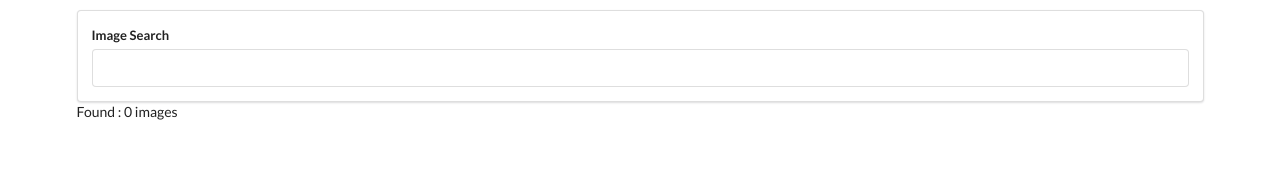
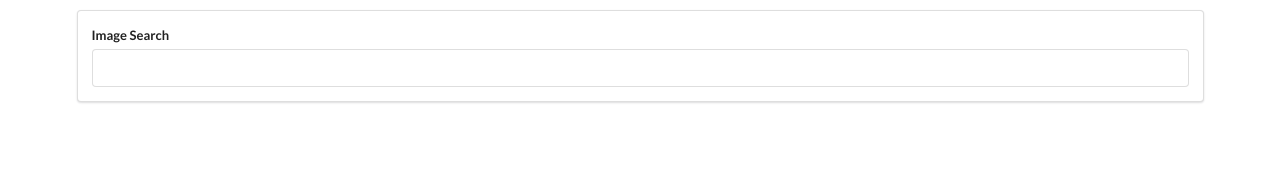
Before and after one commit to varunraj/pics, a React (Create React App) app: page / in a window 1280 px wide. Shown: the top 172 px of the page. Built offline with nearby package versions, Linux system fonts and the light colour scheme.

Commit message:
updated all components

```diff
--- a/src/components/App.js
+++ b/src/components/App.js
@@ -1,14 +1,14 @@
 import React from 'react';
 import unsplash from '../api/unsplash';
-import SearchBar from './SearchBar'
-
+import SearchBar from './SearchBar';
+import ImageList from './ImageList';
 
 class App extends React.Component {
 
     state = { images:[] }
 
     onSearchSubmit = async (term) => {
-        response = await unsplash.get('/search/photos',
+        const response = await unsplash.get('/search/photos',
                     {
                         params: { query:term }
                     });
@@ -21,7 +21,7 @@
         return (
             <div className= " ui container" style={{marginTop:'10px'}}>
                 <SearchBar onSubmit={this.onSearchSubmit} />
-                 Found : {this.state.images.length} images
+                 <ImageList images= {this.state.images} />
              </div>
         )
     };
--- /dev/null
+++ b/src/components/ImageList.js
@@ -0,0 +1,13 @@
+import React from 'react';
+
+const ImageList = (props) =>{
+
+    const images = props.images.map((image)=> {
+        return <img alt={image.description} key= {image.id} src={image.urls.regular} />
+    })
+    return (
+        <div> {images} </div>
+    )
+}
+
+export default ImageList;
```
